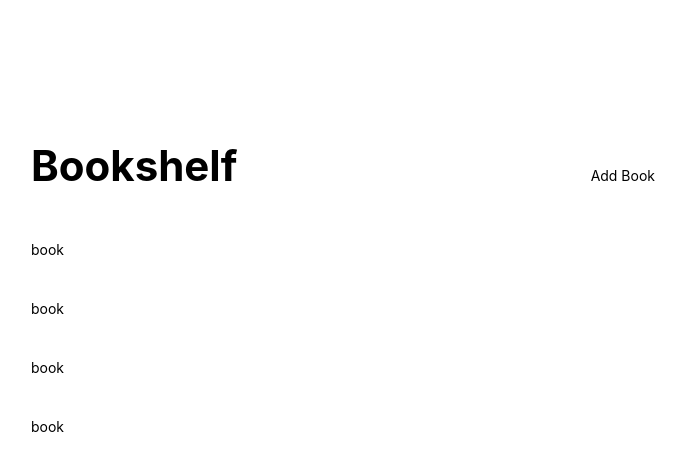
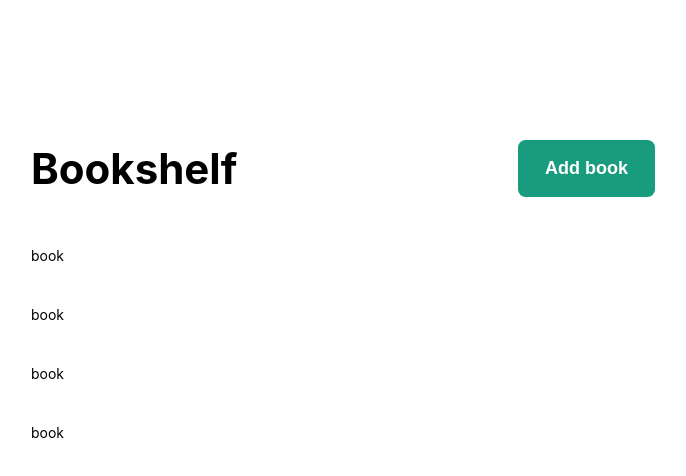
Before and after one commit to germanrdz/mmhmm-books-germanrdz, a Next.js app: page / in a window 1280 px wide. Shown: the top 476 px of the page, without its empty margins (297-983 px from the left). Built offline with nearby package versions, Linux system fonts and the light colour scheme.

Commit message:
Adding Button component

```diff
--- /dev/null
+++ b/components/shared/Button.tsx
@@ -0,0 +1,28 @@
+import styled from "styled-components";
+
+type Props = {
+  children: React.ReactNode;
+  onClick(): void;
+};
+
+const Container = styled.button`
+  background: #199c7d;
+  border-radius: 0.42em;
+
+  padding: 1em 1.5em;
+  border: none;
+
+  color: #fff;
+  font-weight: 700;
+  font-size: 1.285em;
+
+  :hover {
+    cursor: pointer;
+  }
+`;
+
+const Button = ({ onClick, children }: Props) => {
+  return <Container onClick={onClick}>{children}</Container>;
+};
+
+export default Button;
--- a/pages/index.tsx
+++ b/pages/index.tsx
@@ -3,6 +3,7 @@ import Head from "next/head";
 import styled from "styled-components";
 
 import Title from "../components/shared/Title";
+import Button from "../components/shared/Button";
 
 const Container = styled.div`
   max-width: 624px;
@@ -13,9 +14,8 @@ const Container = styled.div`
 const Header = styled.div`
   display: grid;
   grid-template-columns: 1fr auto;
-  align-items: baseline;
-
-  margin-bottom: 50px;
+  align-items: center;
+  margin-bottom: 3.57em;
 `;
 
 const BooksList = styled.div`
@@ -33,7 +33,7 @@ const Home: NextPage = () => {
 
       <Header>
         <Title text="Bookshelf" />
-        <div>Add Book</div>
+        <Button onClick={() => console.log("add book")}>Add book</Button>
       </Header>
 
       <BooksList>
```
